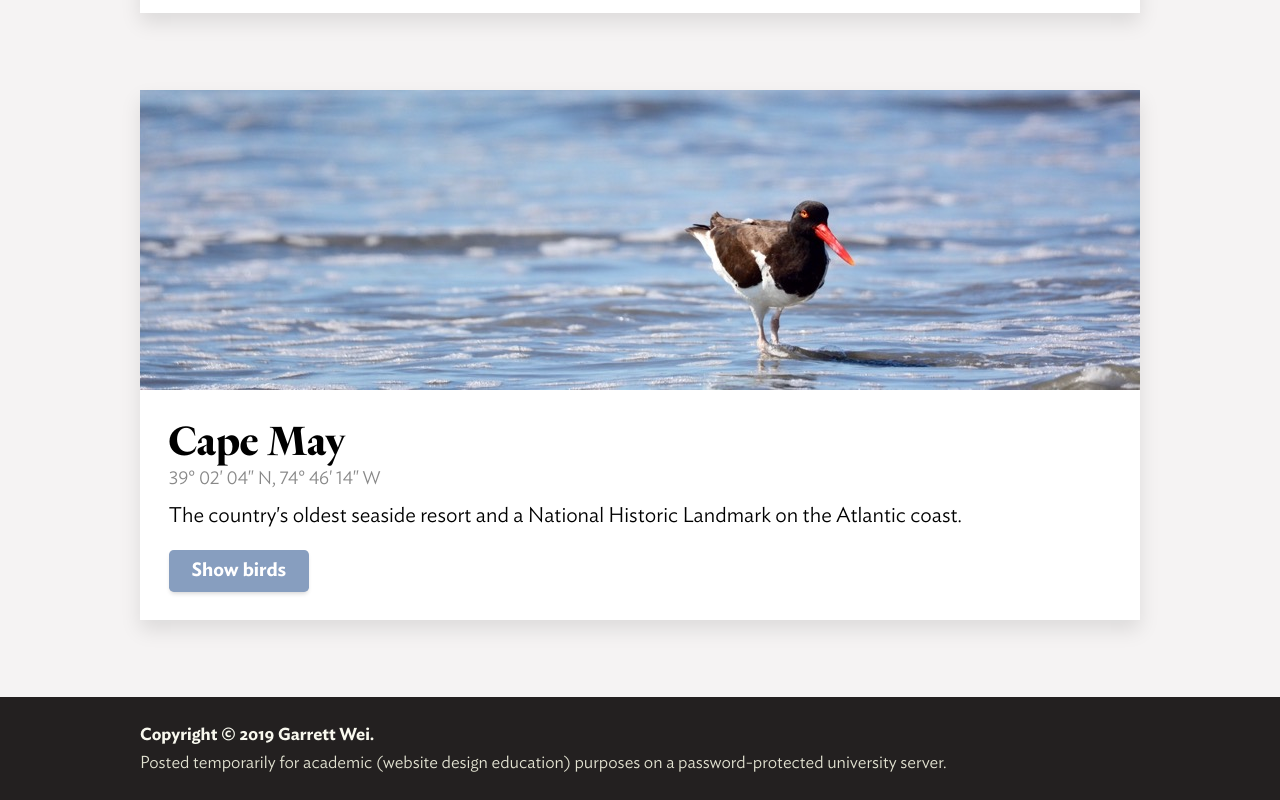
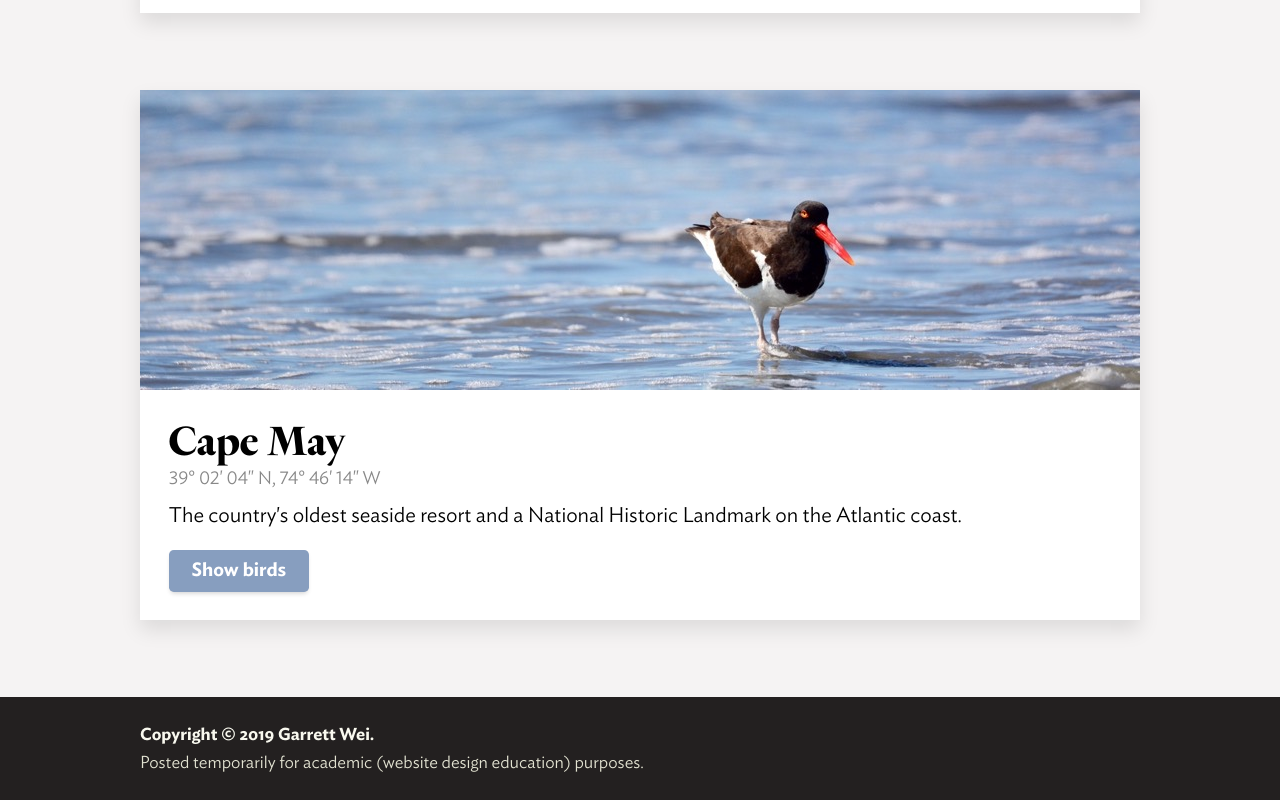
Before and after one commit to gw859060/birds, a plain HTML site: page index.html in a window 1280 px wide. Shown: the part 2720-3520 px from the top of the page. Drawn offline with Linux system fonts and the light colour scheme.

```diff
--- a/index.html
+++ b/index.html
@@ -195,7 +195,7 @@
     <footer>
         <div class="width-container">
             <div class="footer-copyright">Copyright &copy; 2019 Garrett Wei.</div>
-            <div class="footer-note">Posted temporarily for academic (website design education) purposes on a password-protected university server.</div>
+            <div class="footer-note">Posted temporarily for academic (website design education) purposes.</div>
         </div>
     </footer>
 
```
Also changed, not shown: subpages/american_oystercatcher.html (+1 -1 lines), subpages/american_robin_(shell).html (+1 -1 lines), subpages/black_capped_chickadee.html (+1 -1 lines), subpages/mute_swan_(shell).html (+1 -1 lines).
